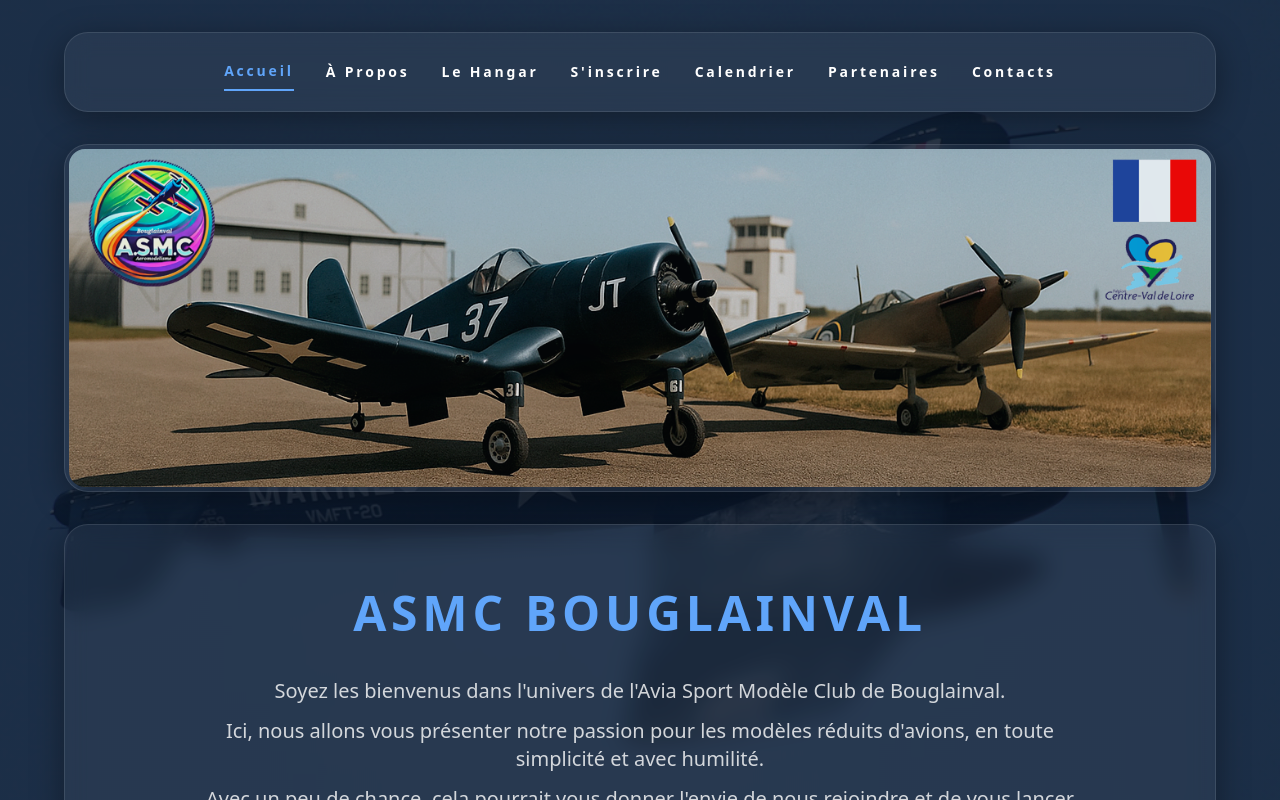
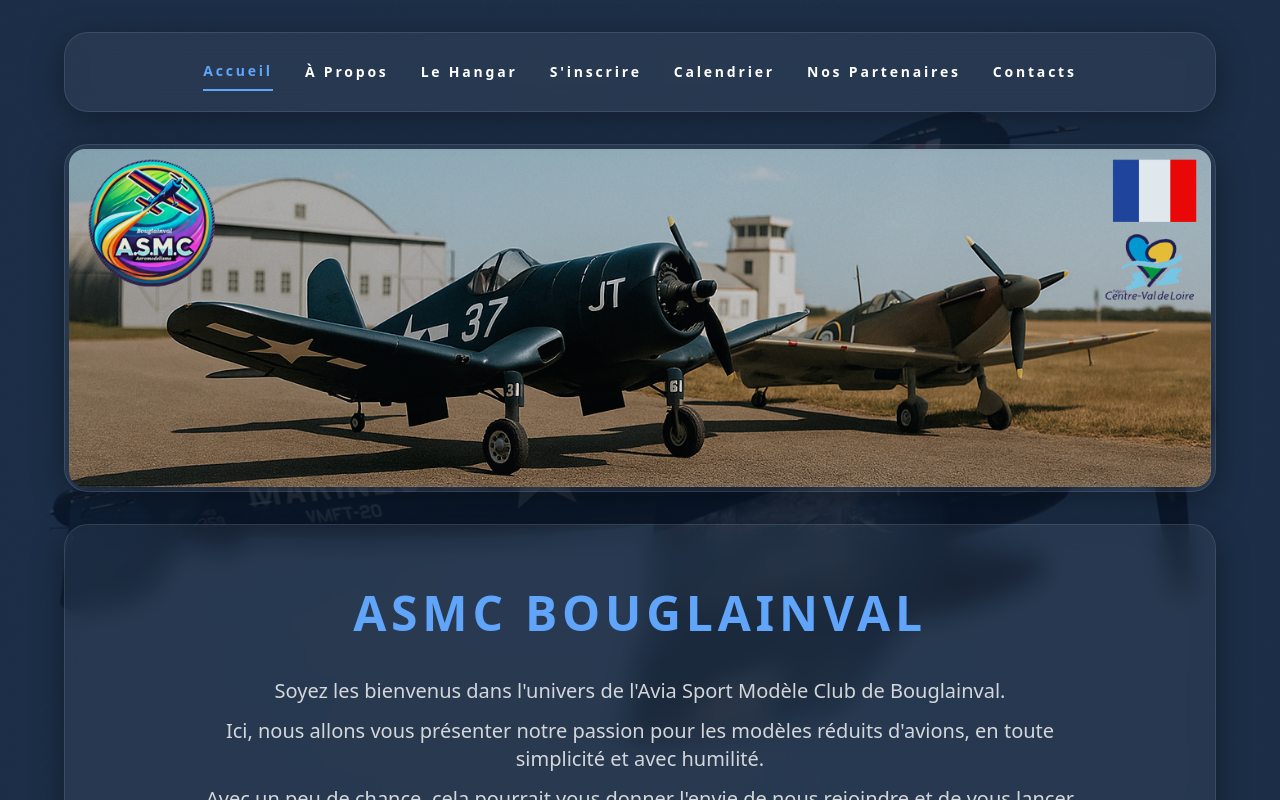
Before and after one commit to leschaeveemmanuel-rgb/asmc-site, a React (Vite) app: page / in a window 1280 px wide. Shown: the top 800 px of the page. Built offline with nearby package versions, Linux system fonts and the light colour scheme.

Commit message:
Add files via upload

```diff
--- a/src/App.jsx
+++ b/src/App.jsx
@@ -14,7 +14,7 @@ function App() {
         <button onClick={() => setPage('avions')} className={`transition-all duration-300 py-2 ${page === 'avions' ? 'text-blue-400 border-b-2 border-blue-400' : 'hover:text-blue-300'}`}>Le Hangar</button>
         <button onClick={() => setPage('inscription')} className={`transition-all duration-300 py-2 ${page === 'inscription' ? 'text-blue-400 border-b-2 border-blue-400' : 'hover:text-blue-300'}`}>S'inscrire</button>
         <button onClick={() => setPage('calendrier')} className={`transition-all duration-300 py-2 ${page === 'calendrier' ? 'text-blue-400 border-b-2 border-blue-400' : 'hover:text-blue-300'}`}>Calendrier</button>
-        <button onClick={() => setPage('partenaires')} className={`transition-all duration-300 py-2 ${page === 'partenaires' ? 'text-blue-400 border-b-2 border-blue-400' : 'hover:text-blue-300'}`}>Partenaires</button>
+        <button onClick={() => setPage('partenaires')} className={`transition-all duration-300 py-2 ${page === 'partenaires' ? 'text-blue-400 border-b-2 border-blue-400' : 'hover:text-blue-300'}`}>Nos Partenaires</button>
         <button onClick={() => setPage('contact')} className={`transition-all duration-300 py-2 ${page === 'contact' ? 'text-blue-400 border-b-2 border-blue-400' : 'hover:text-blue-300'}`}>Contacts</button>
       </nav>
 
```
